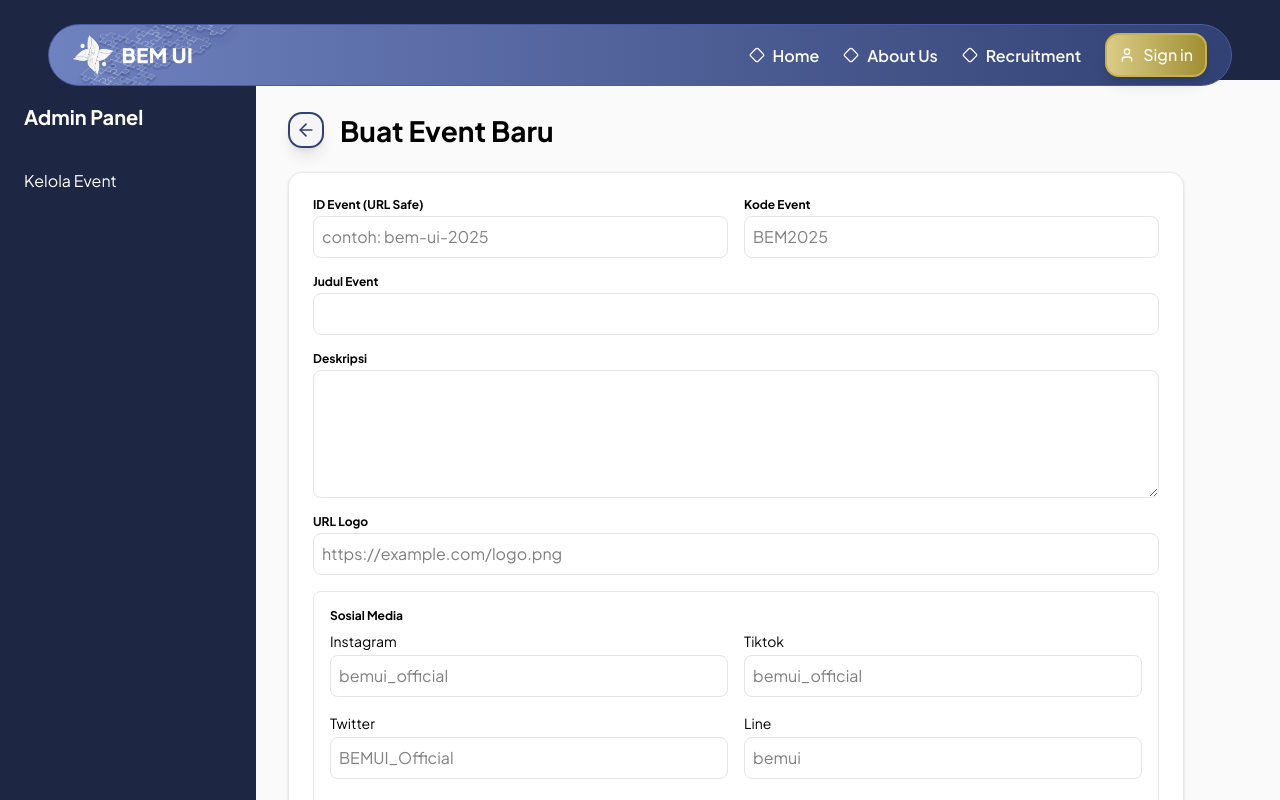
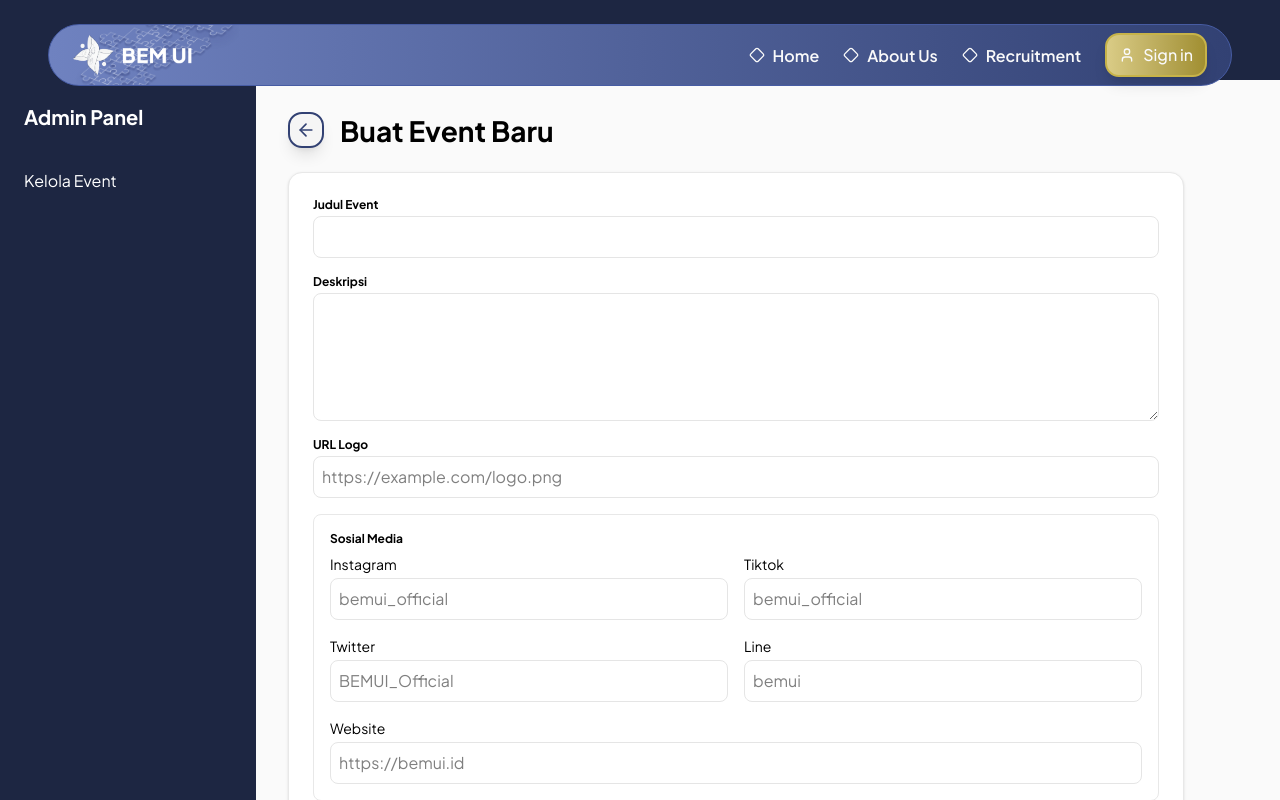
Before and after one commit to Badan-Eksekutif-Mahasiswa/fe-sistem-perekrutan-terbuka-2025, a Next.js app: page /admin/events/create in a window 1280 px wide. Shown: the top 800 px of the page. Built offline with nearby package versions, Linux system fonts and the light colour scheme; no server answers.

Commit message:
feat(event): remove id event and code event field, id based on event title and code based on the event db

```diff
--- a/src/app/admin/events/components/EventForm.tsx
+++ b/src/app/admin/events/components/EventForm.tsx
@@ -39,6 +39,15 @@ export default function EventForm({ initialData, onSubmit, loading }: EventFormP
     : [{ date: "", title: "", description: "" }];
 
   const [timeline, setTimeline] = useState<Array<{ date: string, title: string, description: string }>>(parsedTimeline);
+
+  React.useEffect(() => {
+    if (!initialData?.id && formData.title) {
+      setFormData((prev) => ({
+        ...prev,
+        id: prev.title?.toLowerCase().replace(/[^a-z0-9]+/g, '-').replace(/(^-|-$)/g, '') || "",
+      }));
+    }
+  }, [formData.title, initialData?.id]);
 
   const handleChange = (e: React.ChangeEvent<HTMLInputElement | HTMLTextAreaElement | HTMLSelectElement>) => {
     const { name, value } = e.target;
@@ -91,34 +100,6 @@ export default function EventForm({ initialData, onSubmit, loading }: EventFormP
 
   return (
     <form onSubmit={handleSubmit} className="flex flex-col gap-4 bg-white p-6 rounded-xl border border-neutral-200 shadow-sm">
-      <div className="flex gap-4">
-        <div className="flex-1 flex flex-col gap-1">
-          <label className="font-bold text-m4">ID Event (URL Safe)</label>
-          <input
-            type="text"
-            name="id"
-            value={formData.id}
-            onChange={handleChange}
-            className="border p-2 rounded-md"
-            placeholder="contoh: bem-ui-2025"
-            required
-            disabled={!!initialData?.id} // cannot edit ID if editing
-          />
-        </div>
-        <div className="flex-1 flex flex-col gap-1">
-          <label className="font-bold text-m4">Kode Event</label>
-          <input
-            type="text"
-            name="eventCode"
-            value={formData.eventCode}
-            onChange={handleChange}
-            className="border p-2 rounded-md"
-            placeholder="BEM2025"
-            required
-          />
-        </div>
-      </div>
-
       <div className="flex flex-col gap-1">
         <label className="font-bold text-m4">Judul Event</label>
         <input
```
